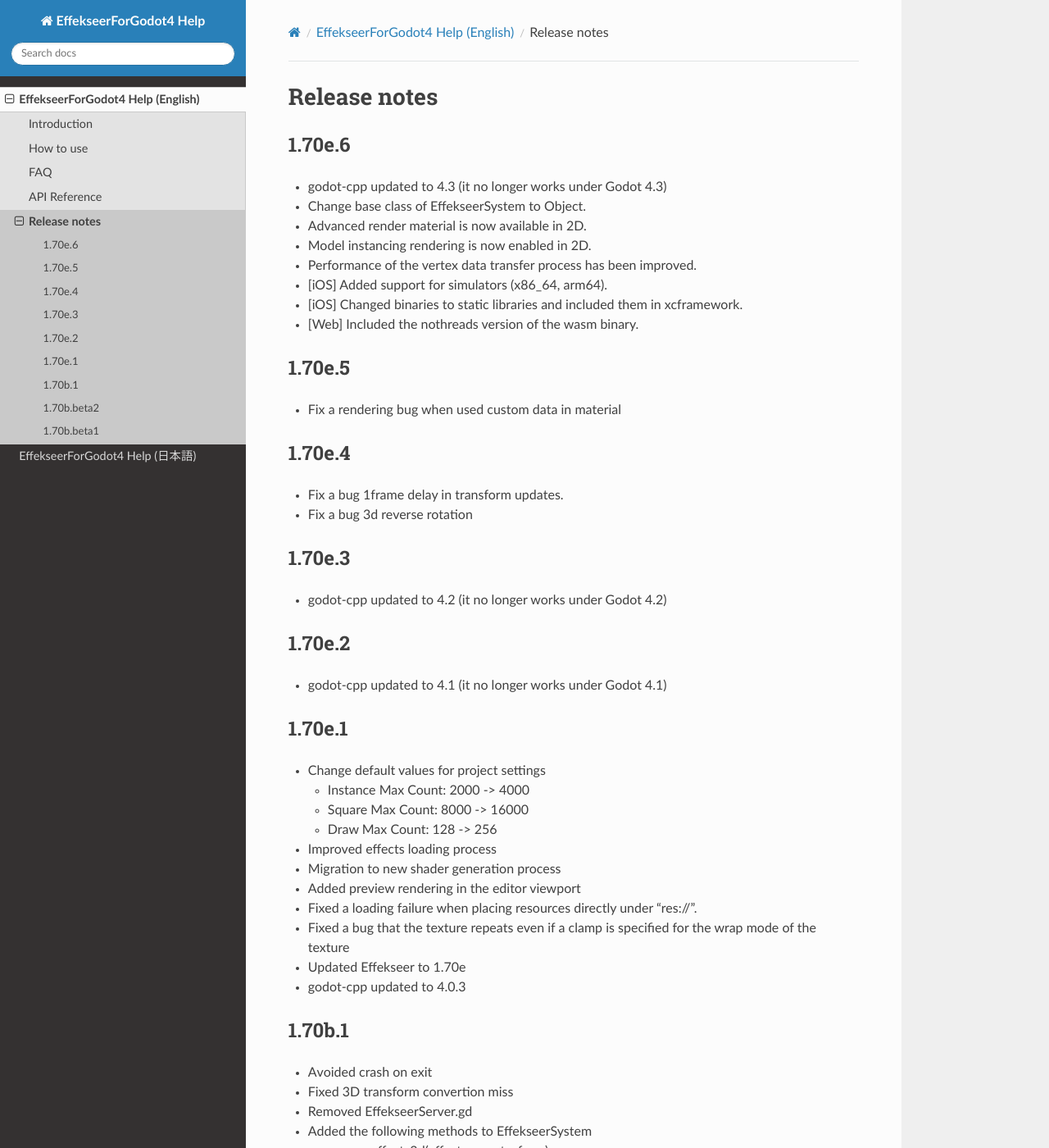
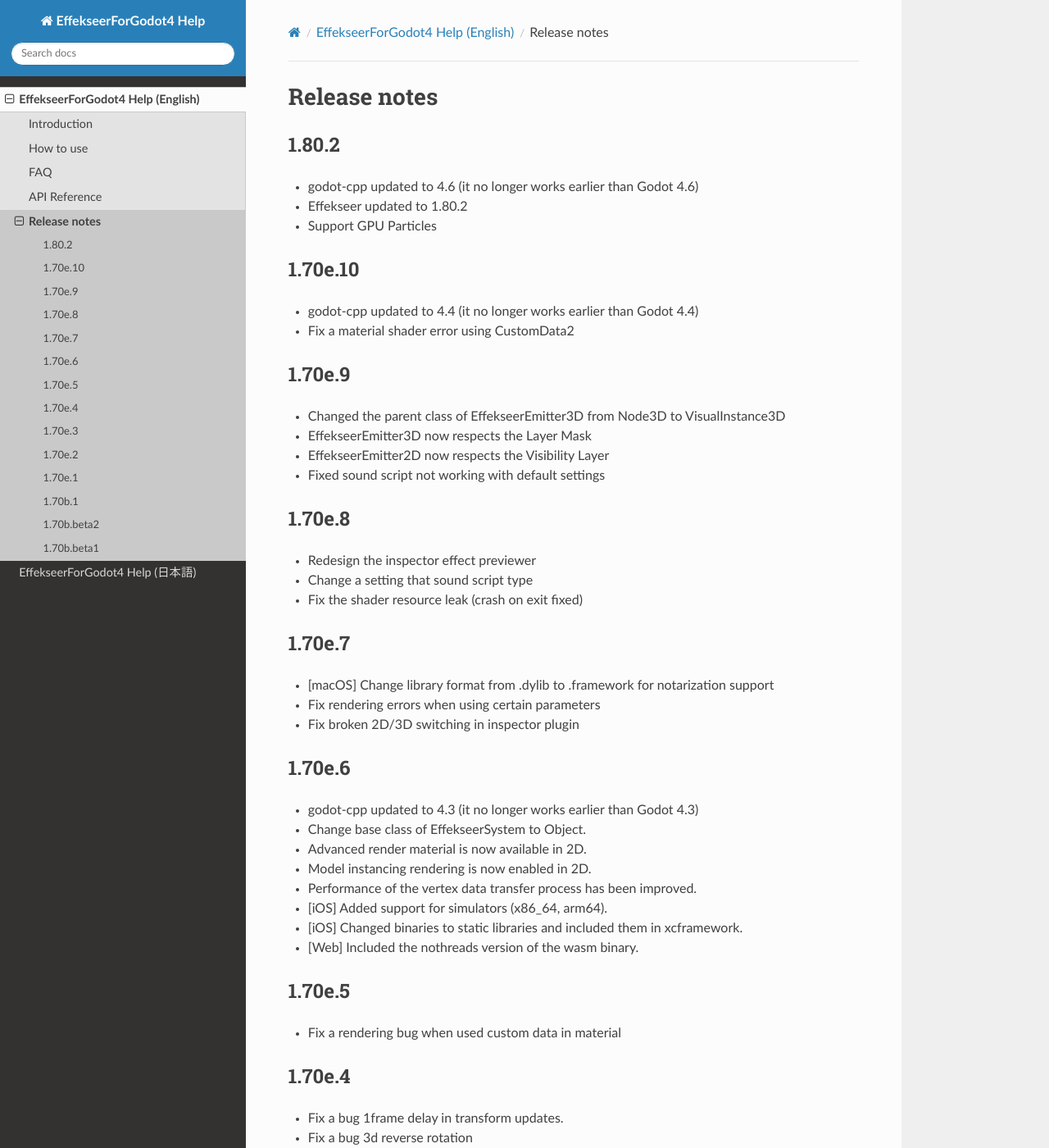
Before and after one commit to effekseer/EffekseerForGodot4, a Sphinx documentation site: the page built from Docs/source/en/history.md, in a window 1280 px wide and 1400 px high. Shown: the whole window at 82% size. Built offline with Sphinx 7.4.7 and the Read the Docs theme 3.1.0, drawn with Linux system fonts in a browser that asks for light colours; some of the changed text lies outside the part shown.

Commit message:
Update docs

```diff
--- a/Docs/source/en/history.md
+++ b/Docs/source/en/history.md
@@ -1,7 +1,32 @@
 # Release notes
 
+## 1.80.2
+- godot-cpp updated to 4.6 (it no longer works earlier than Godot 4.6)
+- Effekseer updated to 1.80.2
+- Support GPU Particles
+
+## 1.70e.10
+- godot-cpp updated to 4.4 (it no longer works earlier than Godot 4.4)
+- Fix a material shader error using CustomData2
+
+## 1.70e.9
+- Changed the parent class of EffekseerEmitter3D from Node3D to VisualInstance3D
+- EffekseerEmitter3D now respects the Layer Mask
+- EffekseerEmitter2D now respects the Visibility Layer
+- Fixed sound script not working with default settings
+
+## 1.70e.8
+- Redesign the inspector effect previewer
+- Change a setting that sound script type
+- Fix the shader resource leak (crash on exit fixed)
+
+## 1.70e.7
+- [macOS] Change library format from .dylib to .framework for notarization support
+- Fix rendering errors when using certain parameters
+- Fix broken 2D/3D switching in inspector plugin
+
 ## 1.70e.6
-- godot-cpp updated to 4.3 (it no longer works under Godot 4.3)
+- godot-cpp updated to 4.3 (it no longer works earlier than Godot 4.3)
 - Change base class of EffekseerSystem to Object.
 - Advanced render material is now available in 2D.
 - Model instancing rendering is now enabled in 2D.
@@ -18,10 +43,10 @@
 - Fix a bug 3d reverse rotation
 
 ## 1.70e.3
-- godot-cpp updated to 4.2 (it no longer works under Godot 4.2)
+- godot-cpp updated to 4.2 (it no longer works earlier than Godot 4.2)
 
 ## 1.70e.2
-- godot-cpp updated to 4.1 (it no longer works under Godot 4.1)
+- godot-cpp updated to 4.1 (it no longer works earlier than Godot 4.1)
 
 ## 1.70e.1
 - Change default values for project settings
@@ -31,7 +56,7 @@
 - Improved effects loading process
 - Migration to new shader generation process
 - Added preview rendering in the editor viewport
-- Fixed a loading failure when placing resources directly under "res://".
+- Fixed a loading failure when placing resources directly earlier than "res://".
 - Fixed a bug that the texture repeats even if a clamp is specified for the wrap mode of the texture
 - Updated Effekseer to 1.70e
 - godot-cpp updated to 4.0.3
```
Also changed, not shown: Docs/source/ja/history.md (+25 -0 lines).
